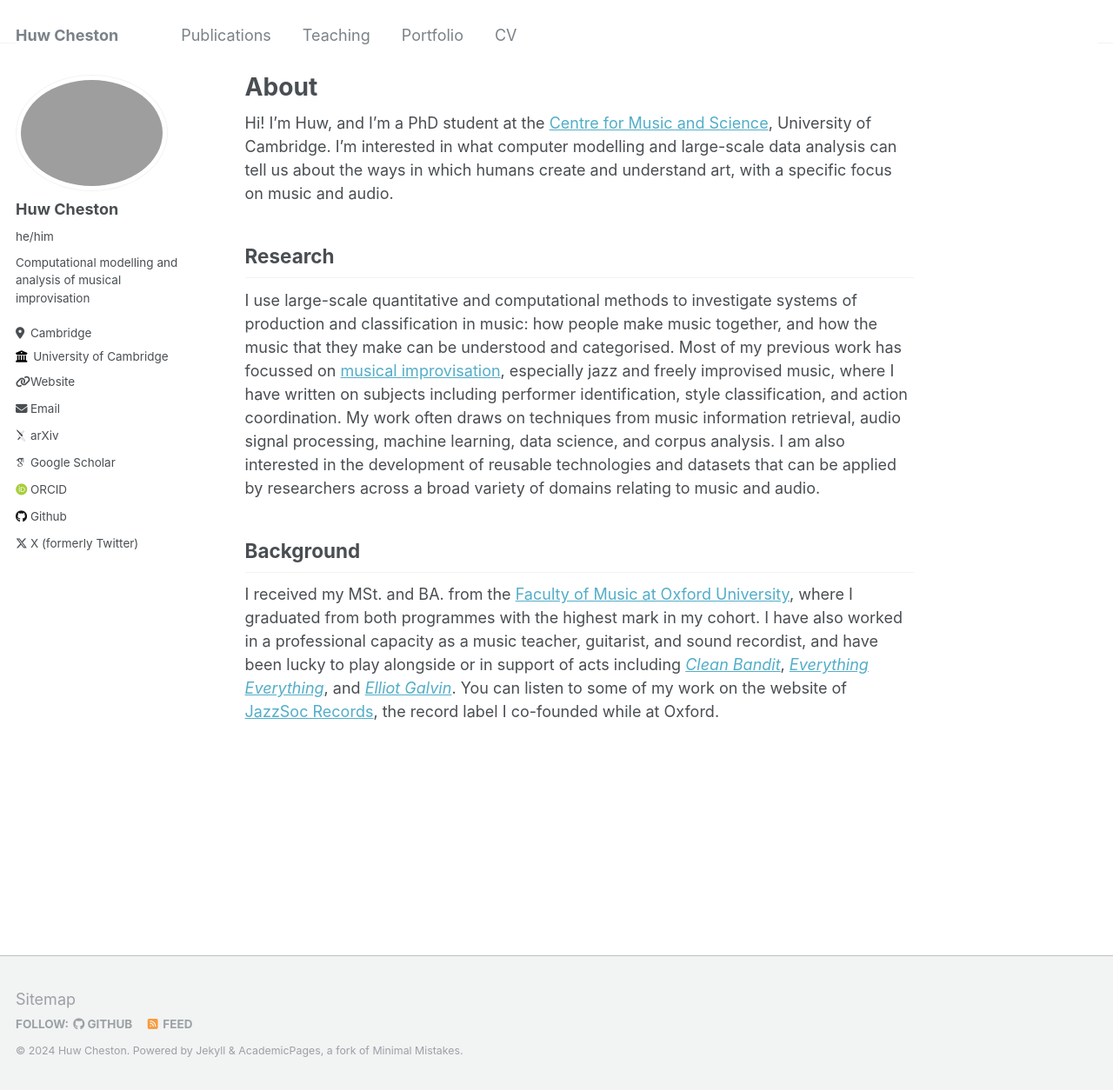
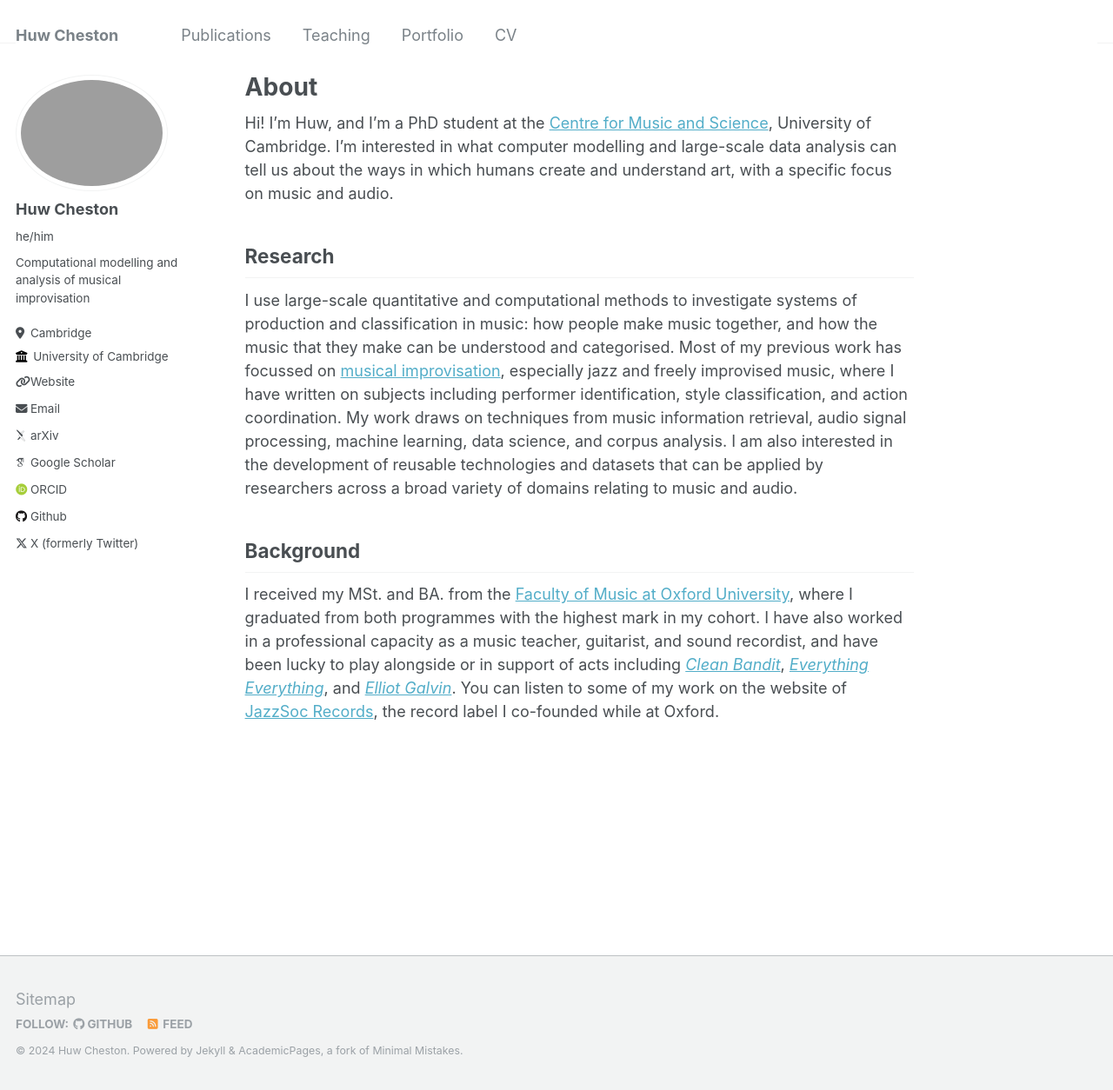
Before and after one commit to HuwCheston/huwcheston.github.io, a Jekyll site: the page built from _pages/about.md, in a window 1280 px wide and 1254 px high. Shown: the whole window at 87% size. Built offline with Jekyll 4.4.1, drawn with Linux system fonts in a browser that asks for light colours; some web fonts are replaced.

```diff
--- a/_pages/about.md
+++ b/_pages/about.md
@@ -11,7 +11,7 @@ Hi! I'm Huw, and I'm a PhD student at the [Centre for Music and Science](https:/
 
 ## Research
 
-I use large-scale quantitative and computational methods to investigate systems of production and classification in music: how people make music together, and how the music that they make can be understood and categorised. Most of my previous work has focussed on [musical improvisation](https://en.wikipedia.org/wiki/Musical_improvisation), especially jazz and freely improvised music, where I have written on subjects including performer identification, style classification, and action coordination. My work often draws on techniques from music information retrieval, audio signal processing, machine learning, data science, and corpus analysis. I am also interested in the development of reusable technologies and datasets that can be applied by researchers across a broad variety of domains relating to music and audio.
+I use large-scale quantitative and computational methods to investigate systems of production and classification in music: how people make music together, and how the music that they make can be understood and categorised. Most of my previous work has focussed on [musical improvisation](https://en.wikipedia.org/wiki/Musical_improvisation), especially jazz and freely improvised music, where I have written on subjects including performer identification, style classification, and action coordination. My work draws on techniques from music information retrieval, audio signal processing, machine learning, data science, and corpus analysis. I am also interested in the development of reusable technologies and datasets that can be applied by researchers across a broad variety of domains relating to music and audio.
 
 ## Background
 
```
Also changed, not shown: _publications/2024-01-31-cambridge-jazz-trio-database-paper.md (+2 -0 lines), _publications/2024-01-31-rhythmic-prediction-paper.md (+2 -0 lines), _publications/2024-02-16-jitter-coordination-paper.md (+2 -0 lines), _publications/2024-01-31-cambridge-jazz-trio-database-paper_img.png (added), _publications/2024-01-31-rhythmic-prediction-paper_img.png (added), _publications/2024-02-16-jitter-coordination-paper_img.png (added).
